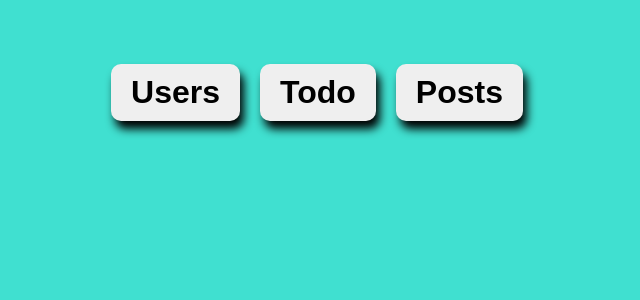
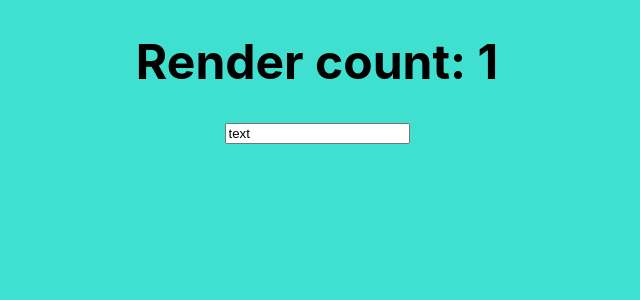
Before and after one commit to Lutsyk/React-counter, a React (Create React App) app: page / in a window 1280 px wide. Shown: the top 300 px of the page, without its empty margins (323-963 px from the left). Built offline with nearby package versions, Linux system fonts and the light colour scheme.

Commit message:
add useRef
useRef count render

```diff
--- a/src/App.js
+++ b/src/App.js
@@ -2,18 +2,18 @@ import React, {useState, useEffect, useRef} from 'react';
 
 
 function App() {
+  const [value, setValue] = useState('text')
+  const renderCount = useRef(1)
 
+  useEffect(()=>{
+    renderCount.current++
+  })
 
   return (
     <div className="container">
 
-      <h1></h1>
-      <div>
-        <button className="btn">Users</button>
-        <button className="btn">Todo</button>
-        <button className="btn">Posts</button>
-      </div>
-
+      <h1>Render count: {renderCount.current}</h1>
+      <input type='text' onChange={e => setValue(e.target.value)} value={value}/>
     </div>
   );
 }
```
